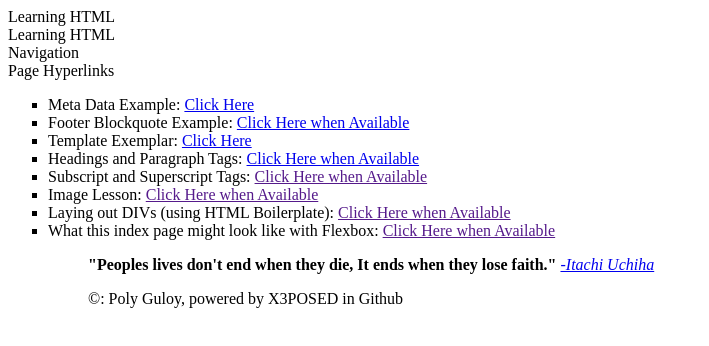
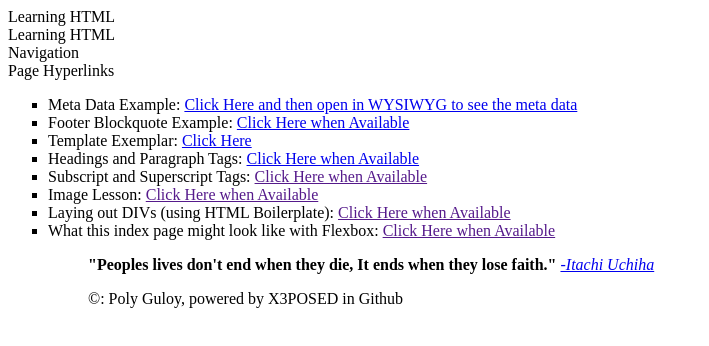
Before and after one commit to X3POSED/Learning-HTML-P4-.github.io, a plain HTML site: page idex.html in a window 1280 px wide. Shown: the whole page, without its empty margins (0-709 px from the left). Drawn offline with Linux system fonts and the light colour scheme.

Commit message:
Update idex.html

```diff
--- a/idex.html
+++ b/idex.html
@@ -35,7 +35,7 @@
             <header>Navigation</header>
             <section>Page Hyperlinks
                 <ul style="list-style-type:square">
-                   <li> Meta Data Example: <a href="childPages/Meta Data Example.html"  target="_blank">Click Here</a>
+                   <li> Meta Data Example: <a href="childPages/Meta Data Example.html"  target="_blank">Click Here and then open in WYSIWYG to see the meta data</a>
                     <li> Footer Blockquote Example: <a href="childPages/Footer Blockquote Example.html"  target="_blank">Click Here when Available</a>
                     <li> Template Exemplar: <a href="childPages/childTemplate.html"  target="_blank">Click Here</a>
                     <li> Headings and Paragraph Tags: <a href="/childPages/Headings and Paragraph Tags.html"  target="_blank">Click Here when Available</a>
```
